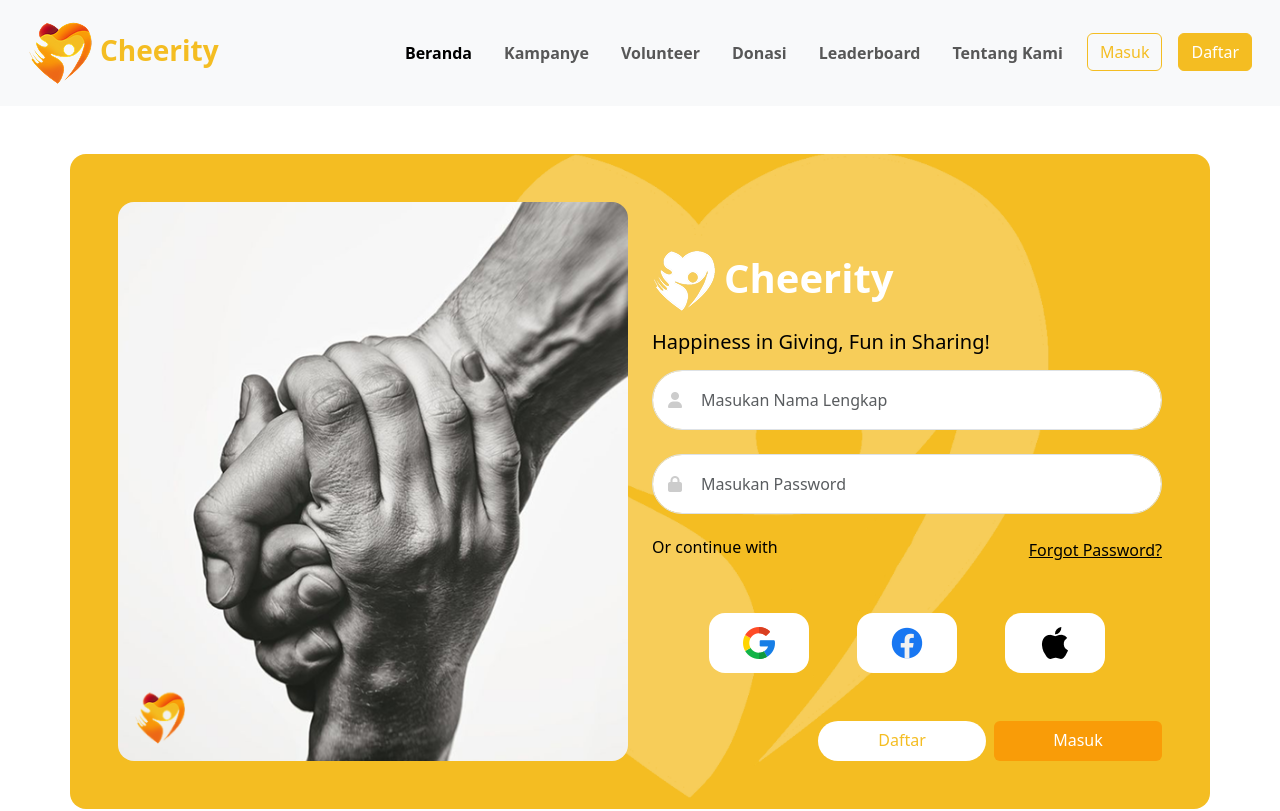
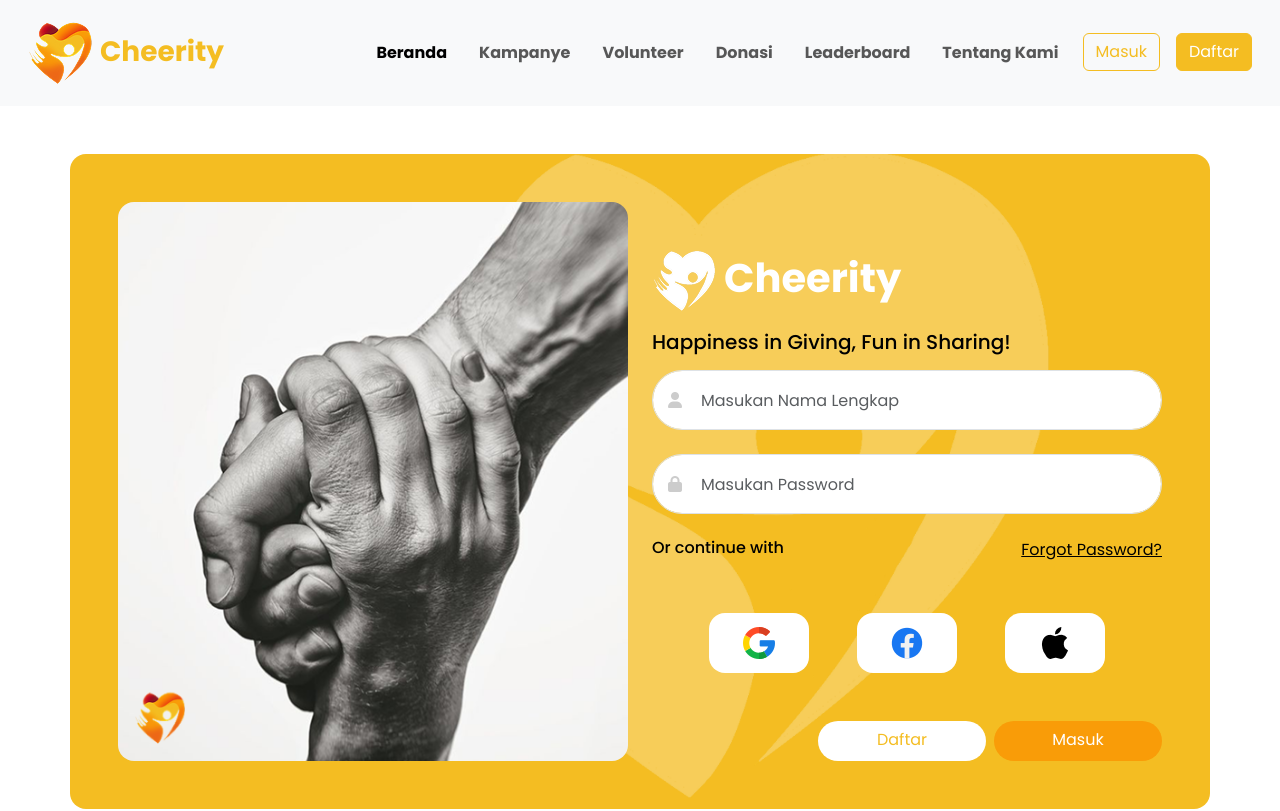
Before and after one commit to ramadhaniprasety0/Cheerity, a plain HTML site: page login.html in a window 1280 px wide. Shown: the top 811 px of the page. Drawn offline with Linux system fonts and the light colour scheme.

Commit message:
update css

```diff
--- a/bootstrap/css/extbootstrap.css
+++ b/bootstrap/css/extbootstrap.css
@@ -1,3 +1,10 @@
+@import url('https://fonts.googleapis.com/css2?family=Poppins:ital,wght@0,100;0,200;0,300;0,400;0,500;0,600;0,700;0,800;0,900;1,100;1,200;1,300;1,400;1,500;1,600;1,700;1,800;1,900&display=swap');
+
+* {
+  font-family: 'Poppins', sans-serif;
+}
+
+
 .btn-register {
   background-color: #ffff;
   color: #f4bd22;
@@ -18,6 +25,7 @@
   color: #ffff;
   width: 168px;
   height: 40px;
+  border-radius: 30px;
 }
 
 .btn-login:hover {
```
